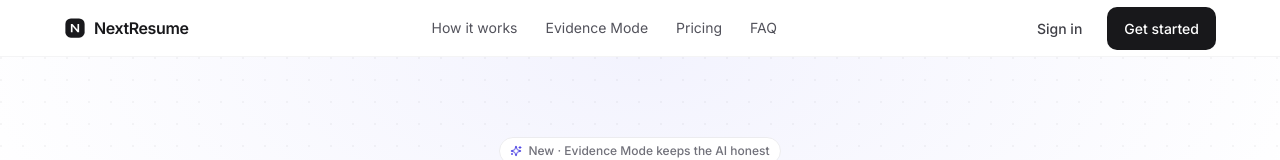
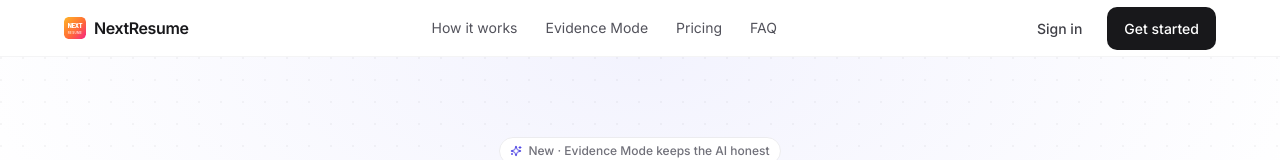
Before and after one commit to xiaojiantou/NextResume, a Next.js app: page / in a window 1280 px wide. Shown: the top 160 px of the page. Built offline with nearby package versions, Linux system fonts and the light colour scheme; no server answers.

Commit message:
Use canonical NextResume product icon

```diff
--- a/app/layout.tsx
+++ b/app/layout.tsx
@@ -23,6 +23,10 @@ export const metadata: Metadata = {
   title: "NextResume — AI-native resume optimization",
   description:
     "Tailor your resume to any job description in seconds. ATS-optimized, evidence-backed, interview-ready.",
+  icons: {
+    icon: "/assets/img/nextresume-icon.svg",
+    shortcut: "/assets/img/nextresume-icon.svg",
+  },
 };
 
 export default function RootLayout({
--- a/components/Logo.tsx
+++ b/components/Logo.tsx
@@ -5,32 +5,14 @@ import Link from "next/link";
 export function Logo({ size = 22 }: { size?: number }) {
   return (
     <Link href="/" className="flex items-center gap-2 group">
-      <svg
+      <img
+        src="/assets/img/nextresume-icon.svg"
+        alt=""
         width={size}
         height={size}
-        viewBox="0 0 32 32"
-        fill="none"
-        xmlns="http://www.w3.org/2000/svg"
-      >
-        <rect
-          x="2"
-          y="2"
-          width="28"
-          height="28"
-          rx="8"
-          fill="url(#g)"
-        />
-        <path
-          d="M10 22V10h2.4l7.2 8.4V10H22v12h-2.4l-7.2-8.4V22H10Z"
-          fill="white"
-        />
-        <defs>
-          <linearGradient id="g" x1="0" y1="0" x2="32" y2="32">
-            <stop offset="0" stopColor="#18181b" />
-            <stop offset="1" stopColor="#3f3f46" />
-          </linearGradient>
-        </defs>
-      </svg>
+        aria-hidden="true"
+        className="shrink-0 rounded-[21%]"
+      />
       <span className="font-semibold tracking-tight text-ink-900">
         NextResume
       </span>
```
Also changed, not shown: public/assets/img/nextresume-icon.svg (added).
